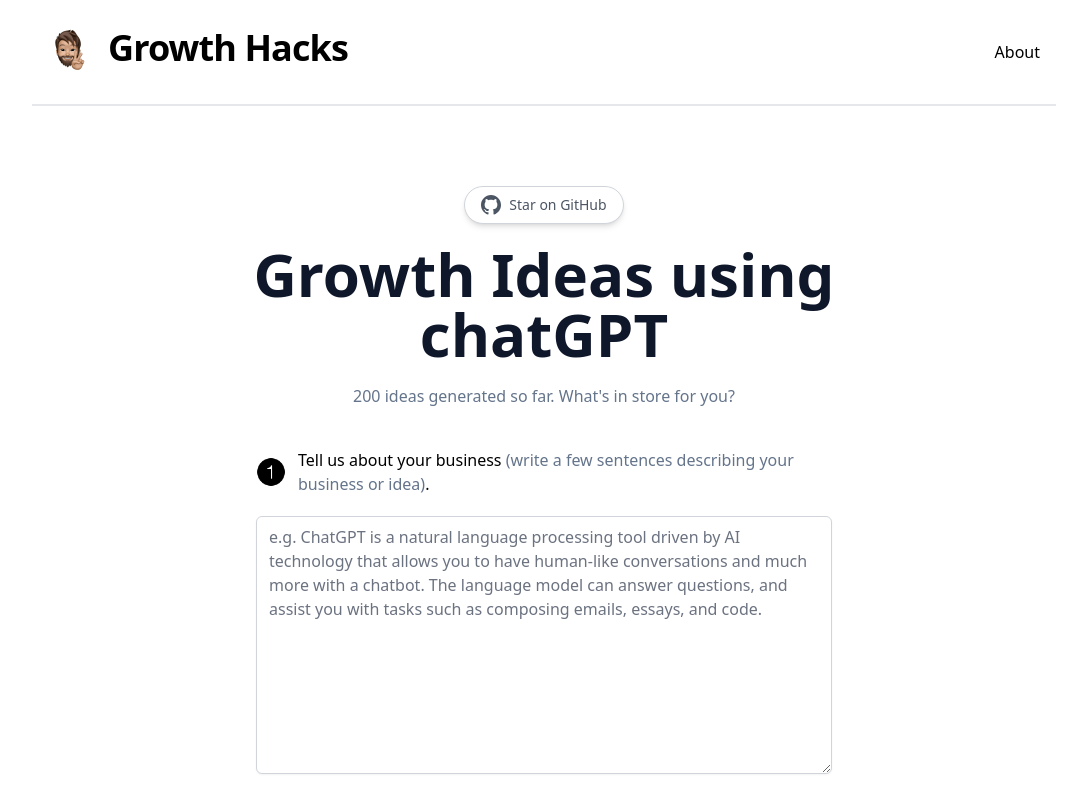
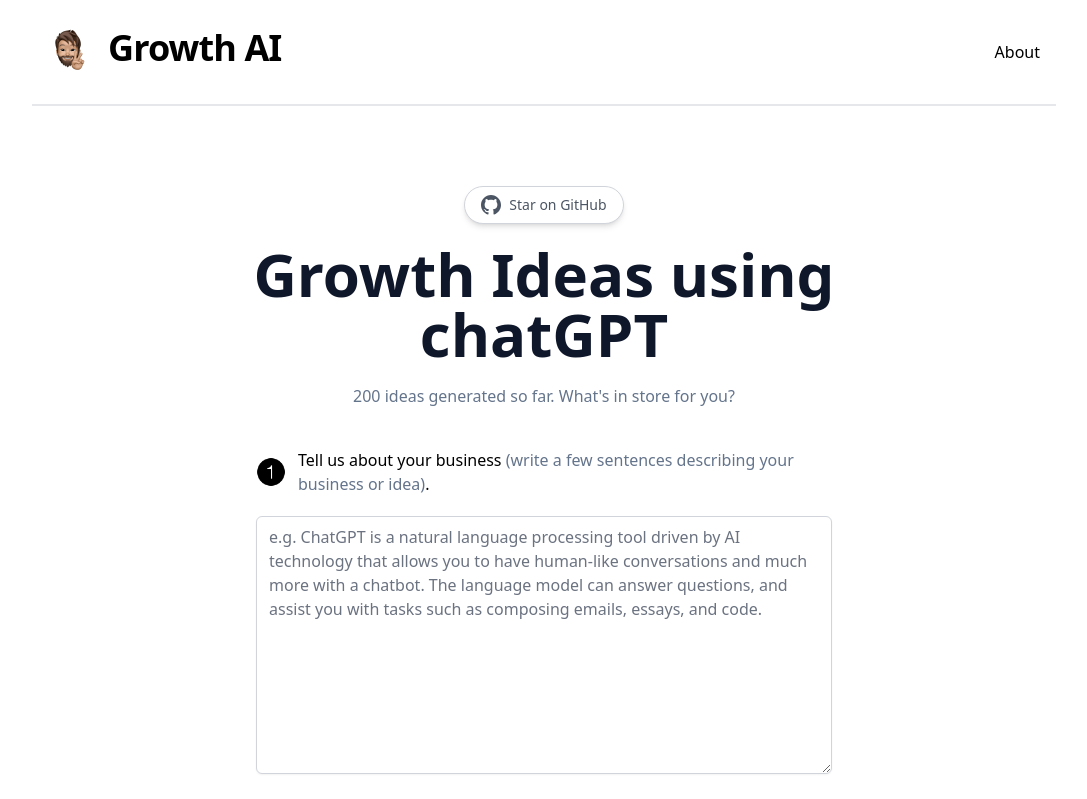
Before and after one commit to amankalra172/growth-ai-main, a Next.js app: page / in a window 1280 px wide. Shown: the top 799 px of the page, without its empty margins (96-1183 px from the left). Built offline with nearby package versions, Linux system fonts and the light colour scheme.

Commit message:
changed readme

```diff
--- a/components/Header.tsx
+++ b/components/Header.tsx
@@ -13,7 +13,7 @@
           height={32}
         />
         <h1 className="sm:text-4xl text-2xl font-bold ml-2 tracking-tight">
-          Growth Hacks
+          Growth AI
         </h1>
       </Link>
 
```
Also changed, not shown: public/screenshot.png.
